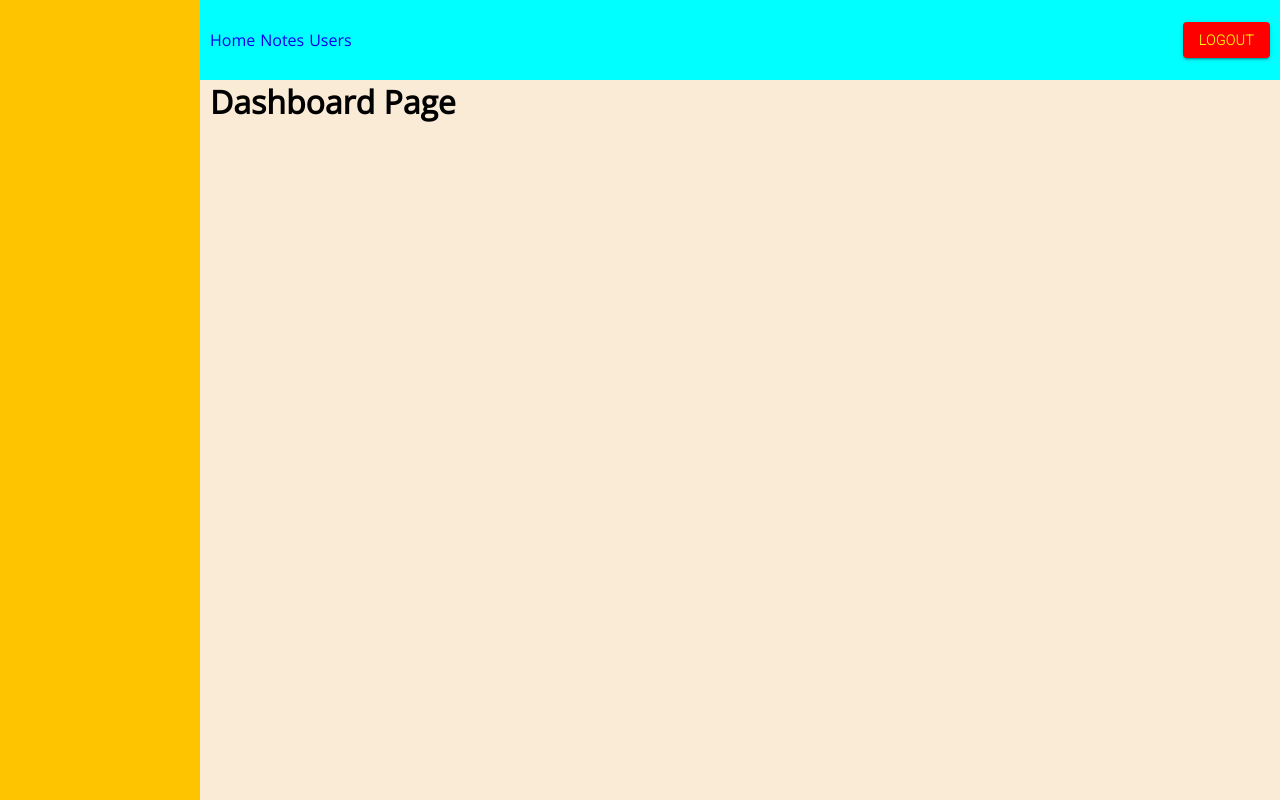
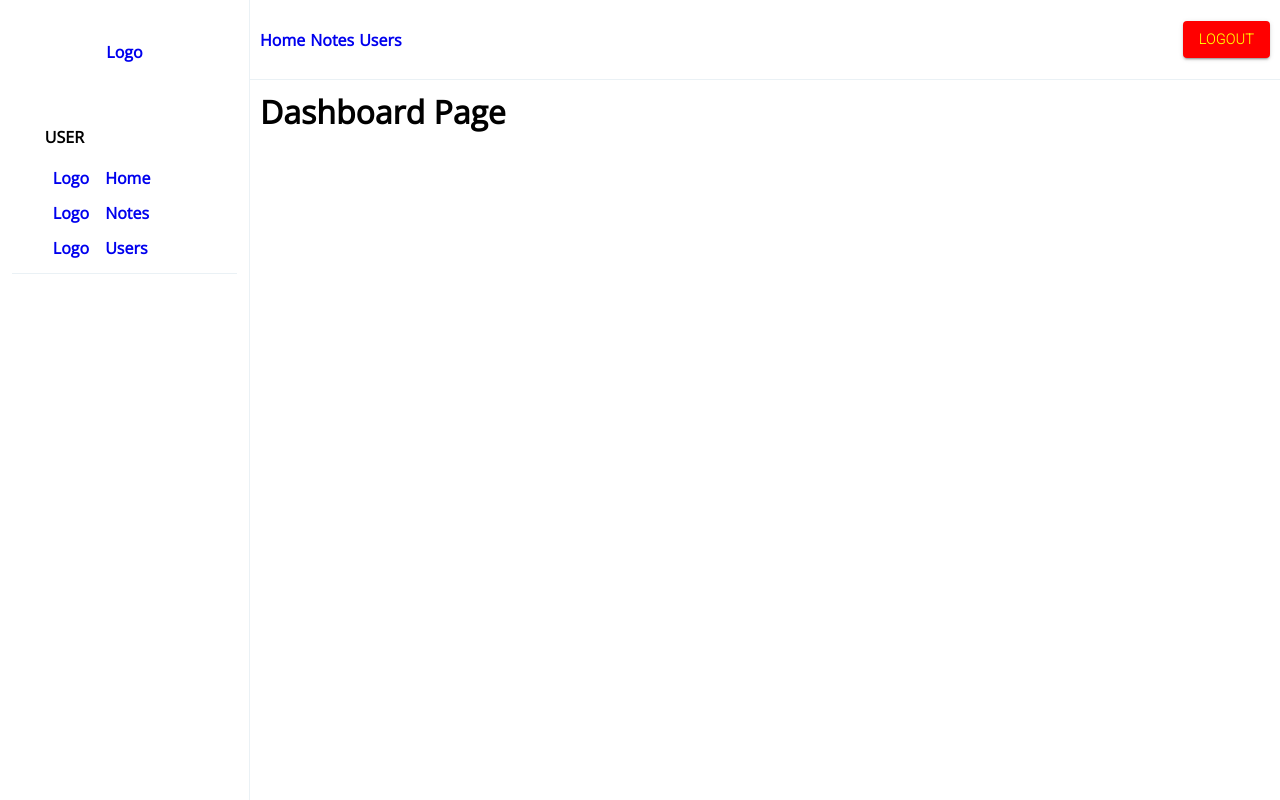
Before and after one commit to aurobindobhuyan/linear-frontend, a React (Vite) app: page / in a window 1280 px wide. Built offline with nearby package versions, Linux system fonts and the light colour scheme.

Commit message:
7 - Aurobindo
* Added the contents to the Sidebar, applied the css to it.

* Created Notes Table to list all notes.

* Removed the getOnePost endpoint from NoteId component.

```diff
--- a/src/Navbar.tsx
+++ b/src/Navbar.tsx
@@ -5,16 +5,17 @@ import { Link, Route, Routes, Navigate } from "react-router-dom";
 import { Button } from "@mui/material";
 
 // Components or Pages
-import User from "./pages/After_login/User";
-import Notes from "./pages/After_login/Notes";
-import NoteId from "./pages/After_login/NoteId";
 import ErrorBoundary from "./ErrorBoundary";
+import Sidebar from "./Sidebar";
+import Header from "./Header";
 
-const Header = lazy(() => import("./Header"));
 const Public = lazy(() => import("./pages/Before_login/Public"));
 const Login = lazy(() => import("./pages/Before_login/Login"));
 const Register = lazy(() => import("./pages/Before_login/Register"));
 const Dashboard = lazy(() => import("./pages/After_login/Dashboard"));
+const User = lazy(() => import("./pages/After_login/Users/User"));
+const Notes = lazy(() => import("./pages/After_login/Notes/Notes"));
+const NoteId = lazy(() => import("./pages/After_login/Notes/NoteId"));
 
 interface NavbarProps {
   isLoggedIn: boolean;
@@ -28,7 +29,9 @@ const Navbar = ({ isLoggedIn, toggleLogin }: NavbarProps) => {
         <div id="header">
           <Header isLoggedIn={isLoggedIn} toggleLogin={toggleLogin} />
         </div>
-        <div id="side_bar"></div>
+        <div id="side_bar">
+          <Sidebar isLoggedIn={isLoggedIn} toggleLogin={toggleLogin} />
+        </div>
         <ErrorBoundary>
           <div id="content">
             <Suspense fallback={<h1>Loading....</h1>}>
@@ -66,7 +69,7 @@ const Navbar = ({ isLoggedIn, toggleLogin }: NavbarProps) => {
                   element={
                     <>
                       <h1>404 Route not found</h1>
-                      <Button>
+                      <Button variant="contained" color="primary">
                         <Link className="nav-link" to="/">
                           Go Home
                         </Link>
--- /dev/null
+++ b/src/Sidebar.tsx
@@ -0,0 +1,48 @@
+import { Link } from "react-router-dom";
+
+interface SidebarProps {
+  isLoggedIn: boolean;
+  toggleLogin: () => void;
+}
+
+const Sidebar = ({ isLoggedIn }: SidebarProps) => {
+  const after_login_liks = [
+    {
+      address: "/",
+      title: "Home",
+    },
+    {
+      address: "notes",
+      title: "Notes",
+    },
+    {
+      address: "users",
+      title: "Users",
+    },
+  ];
+  return (
+    <>
+      <div className="logoDiv">
+        <Link to="/">Logo</Link>
+      </div>
+      <section className="userSection">
+        <div className="link-heading">USER</div>
+        <ul>
+          {after_login_liks.map((ele) => (
+            <li key={ele.title} className="navLinks">
+              <Link to={ele.address}>
+                <span>Logo</span>
+                <span>{ele.title}</span>
+              </Link>
+            </li>
+          ))}
+        </ul>
+      </section>
+      <section className="adminSection">
+        {/* Need to add the admin only links */}
+      </section>
+    </>
+  );
+};
+
+export default Sidebar;
--- a/src/global.css
+++ b/src/global.css
@@ -4,6 +4,7 @@
    padding: 0;
    margin: 0;
    box-sizing: border-box;
+   font-weight: bold;
    font-family: 'Open Sans', sans-serif;
 }
 
@@ -19,8 +20,8 @@ a {
    height: 100vh;
    width: 100%;
    display: grid;
-   background-color: antiquewhite;
-   grid-template-columns: 200px auto;
+   background-color: white;
+   grid-template-columns: 250px auto;
    grid-template-rows: 80px;
    grid-template-areas:
       "sidebar header"
@@ -29,7 +30,9 @@ a {
 
 #header {
    grid-area: header;
-   background-color: aqua;
+   background-color: white;
+   border-bottom: 1px #eaf1f5;
+   border-bottom-style: groove;
    padding: 10px;
    display: flex;
    justify-content: space-between;
@@ -42,12 +45,120 @@ a {
    gap: 5px;
 }
 
+#content {
+   grid-area: content;
+   margin: 10px;
+}
+
 #side_bar {
    grid-area: sidebar;
-   background-color: rgb(255, 196, 0);
+   padding: 12px;
+   background-color: white;
+   border-right: 1px #eaf1f5;
+   border-right-style: groove;
 }
 
-#content {
-   grid-area: content;
-   margin-left: 10px;
+.logoDiv {
+   height: 80px;
+   background-color: white;
+   padding: 10px;
+   display: flex;
+   justify-content: center;
+   align-items: center;
 }
+
+.userSection {
+   padding: 10px;
+   border-bottom: 1px #eaf1f5;
+   border-bottom-style: groove;
+}
+
+.link-heading {
+   display: flex;
+   align-items: center;
+   margin: 15px 0px 0px 0px;
+   padding: 0.58em 1.428em;
+}
+
+.navLinks {
+   display: flex;
+   height: 35px;
+   align-items: center;
+   border-radius: 10px;
+   cursor: pointer;
+}
+
+.navLinks>a {
+   width: 100%;
+   height: 100%;
+   padding: 0.58em 1.428em;
+}
+
+.navLinks>a>span {
+   margin: 0.5rem;
+}
+
+.userSection>ul>.navLinks:hover {
+   background-color: #f3f3fa;
+}
+
+.table-container {
+   width: 100%;
+   padding: 10px;
+   border-radius: 10px;
+   border: 1px #cadbe6 groove;
+   display: flex;
+}
+
+.table {
+   flex-grow: 1;
+   margin: 0;
+   border-spacing: 0;
+}
+
+th,
+td {
+   flex: 1;
+   margin: 0;
+   border-bottom: 1px groove #e0e0e0;
+   padding: 20px;
+   text-align: left;
+}
+
+.link-style {
+   text-decoration: none;
+   color: #007bff;
+}
+
+.table th:nth-child(1),
+.table td:nth-child(1) {
+   width: 1%;
+}
+
+.table th:nth-child(2),
+.table td:nth-child(2) {
+   width: 55%;
+}
+
+.table th:nth-child(3),
+.table td:nth-child(3) {
+   width: 1%;
+}
+
+.table th:nth-child(n+3),
+.table td:nth-child(n+3) {
+   width: 2%;
+}
+
+.table-row {
+   max-height: 0;
+   overflow: hidden;
+   opacity: 0;
+   transition: visibility .1s linear, opacity .1s linear;
+}
+
+.opened {
+   opacity: 1;
+   max-height: 15rem;
+   background-color: #007bff;
+}
--- a/src/pages/After_login/NoteId.tsx
+++ /dev/null
@@ -1,35 +0,0 @@
-import { useSelector } from "react-redux";
-import { useGetOnePostQuery } from "../../redux/notes/notesSlice";
-import { selectUserById, useGetUserQuery } from "../../redux/user/userSlice";
-import { RootState } from "../../redux/store";
-import { useParams } from "react-router-dom";
-
-const NoteId = () => {
-  const { id } = useParams<string>();
-  const { isLoading: userLoading } = useGetUserQuery({});
-  const { data, isLoading: postLoading } = useGetOnePostQuery(id);
-
-  if (!id) {
-    return <div>No note ID provided</div>;
-  }
-
-  const createdUser = useSelector((state: RootState) =>
-    selectUserById(state, data?.entities[id]?.createdUserId ?? id)
-  );
-
-  return (
-    <div>
-      {!postLoading && !userLoading ? (
-        <>
-          <h1>Title: {data?.entities[id]?.title}</h1>
-          <p>Body: {data?.entities[id]?.body}</p>
-          <p>CreatedBy: {createdUser?.username}</p>
-        </>
-      ) : (
-        <h1>Loading....</h1>
-      )}
-    </div>
-  );
-};
-
-export default NoteId;
--- a/src/pages/After_login/Notes.tsx
+++ /dev/null
@@ -1,29 +0,0 @@
-import { useSelector } from "react-redux";
-import { useGetPostsQuery, selectAllNotes } from "../../redux/notes/notesSlice";
-import { Link } from "react-router-dom";
-
-const Notes = () => {
-  const { isLoading, error } = useGetPostsQuery({});
-  const allNotes = useSelector(selectAllNotes);
-
-  if (error) return <h1>Error occured in Notes page.</h1>;
-
-  return (
-    <div>
-      <h1>Notes Page</h1>
-      {isLoading ? (
-        <h2>Loading.....</h2>
-      ) : (
-        allNotes.map((note) => {
-          return (
-            <Link to={`/notes/${note._id}`} key={note._id}>
-              {note.title}
-            </Link>
-          );
-        })
-      )}
-    </div>
-  );
-};
-
-export default Notes;
--- /dev/null
+++ b/src/pages/After_login/Notes/NoteId.tsx
@@ -0,0 +1,38 @@
+import { useSelector } from "react-redux";
+import { useGetPostsQuery, selectNoteById } from "../../../redux/notes/notesSlice";
+import { selectUserById, useGetUserQuery } from "../../../redux/user/userSlice";
+import { RootState } from "../../../redux/store";
+import { useParams } from "react-router-dom";
+
+const NoteId = () => {
+  const { id } = useParams<string>();
+
+  if (!id) {
+    return <div>No note ID provided</div>;
+  }
+  const { isLoading: userLoading } = useGetUserQuery({});
+  const { isLoading: postLoading } = useGetPostsQuery({});
+  const post = useSelector((state: RootState) => selectNoteById(state, id));
+  const createdUser = useSelector((state: RootState) =>
+    selectUserById(state, post?.createdUserId ?? id)
+  );
+
+  return (
+    <div>
+      {!post ? (
+        <h1>No Posts found with this id</h1>
+      ) : !postLoading && !userLoading ? (
+        <>
+          <p>Ticket No. #{post?.ticket}</p>
+          <h1>Title: {post?.title}</h1>
+          <p>Body: {post?.body}</p>
+          <p>CreatedBy: {createdUser?.username}</p>
+        </>
+      ) : (
+        <h1>Loading....</h1>
+      )}
+    </div>
+  );
+};
+
+export default NoteId;
--- /dev/null
+++ b/src/pages/After_login/Notes/Notes.tsx
@@ -0,0 +1,49 @@
+import { useSelector } from "react-redux";
+import {
+  useGetPostsQuery,
+  selectAllNotes,
+  INote,
+} from "../../../redux/notes/notesSlice";
+import { useGetUserQuery } from "../../../redux/user/userSlice";
+
+import NotesList from "./NotesList";
+
+const Notes = () => {
+  const { isLoading, error } = useGetPostsQuery({});
+  const { data: allUsers, error: userError } = useGetUserQuery({});
+  const allNotes: INote[] = useSelector(selectAllNotes);
+
+  if (error) return <h1>Error occured in Notes page.</h1>;
+
+  return (
+    <div>
+      <h1>Notes Page</h1>
+      <br />
+      {isLoading && userError ? (
+        <h2>Loading.....</h2>
+      ) : (
+        <div className="table-container">
+          <table className="table">
+            <thead className="table-head">
+              <tr>
+                <th>Ticket</th>
+                <th>Title</th>
+                <th>Open</th>
+                <th>Completed</th>
+                <th>CreatedAt</th>
+              </tr>
+            </thead>
+
+            <tbody>
+              {allNotes.map((note) => {
+                return <NotesList key={note._id} users={allUsers} {...note} />;
+              })}
+            </tbody>
+          </table>
+        </div>
+      )}
+    </div>
+  );
+};
+
+export default Notes;
--- a/src/pages/After_login/User.tsx
+++ b/src/pages/After_login/Users/User.tsx
@@ -2,7 +2,7 @@ import { useSelector } from "react-redux";
 import {
   useGetUserQuery,
   selectAllUsers,
-} from "../../redux/user/userSlice";
+} from "../../../redux/user/userSlice";
 
 const User = () => {
   useGetUserQuery({});
--- a/src/redux/notes/notesSlice.ts
+++ b/src/redux/notes/notesSlice.ts
@@ -6,10 +6,10 @@ import {
 import { apiSlice } from "../api/apiSlice";
 import { RootState } from "../store";
 
-interface INote {
+export interface INote {
   body: string;
   completed: boolean;
-  createdAt: string;
+  createdAt: Date;
   createdUserId: string;
   ticket: number;
   title: string;
@@ -39,16 +39,10 @@ export const extendedNotesSlice = apiSlice.injectEndpoints({
         ];
       },
     }),
-    getOnePost: builder.query({
-      query: (id) => `/note/${id}`,
-      transformResponse: (response: any) => {
-        return notesAdapter.upsertOne(initialState, response);
-      },
-    }),
   }),
 });
 
-export const { useGetPostsQuery, useGetOnePostQuery } = extendedNotesSlice;
+export const { useGetPostsQuery } = extendedNotesSlice;
 
 const getResponse = extendedNotesSlice.endpoints.getPosts.select({});
 
--- a/src/redux/user/userSlice.ts
+++ b/src/redux/user/userSlice.ts
@@ -6,7 +6,7 @@ import {
 import { apiSlice } from "../api/apiSlice";
 import { RootState } from "../store";
 
-interface IUser {
+export interface IUser {
   createdAt: string;
   email: string;
   isActive: true;
```
Also changed, not shown: src/pages/After_login/Notes/NotesList.tsx (added, +51 -0 lines).
